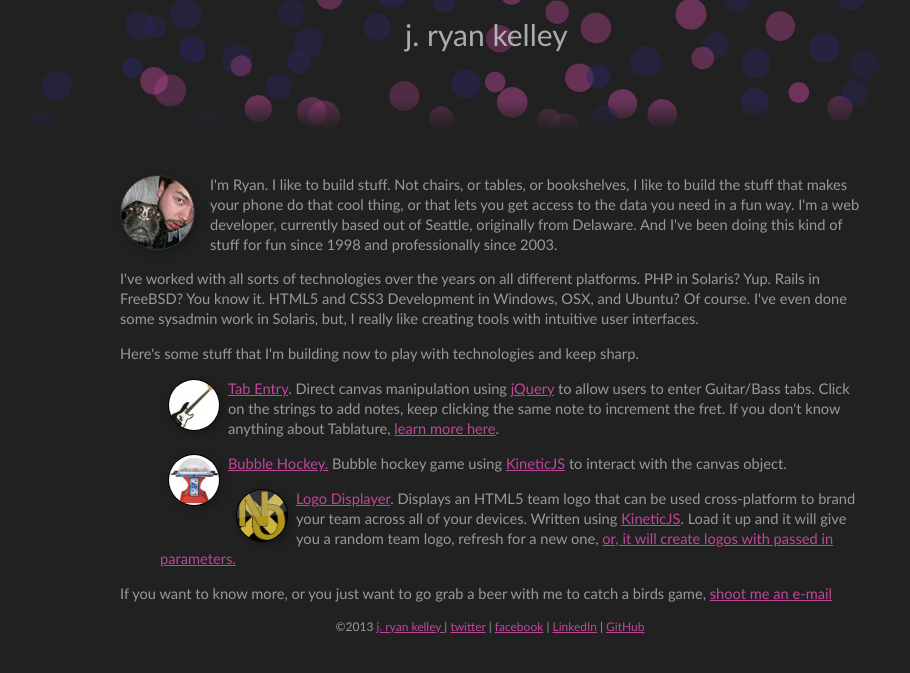
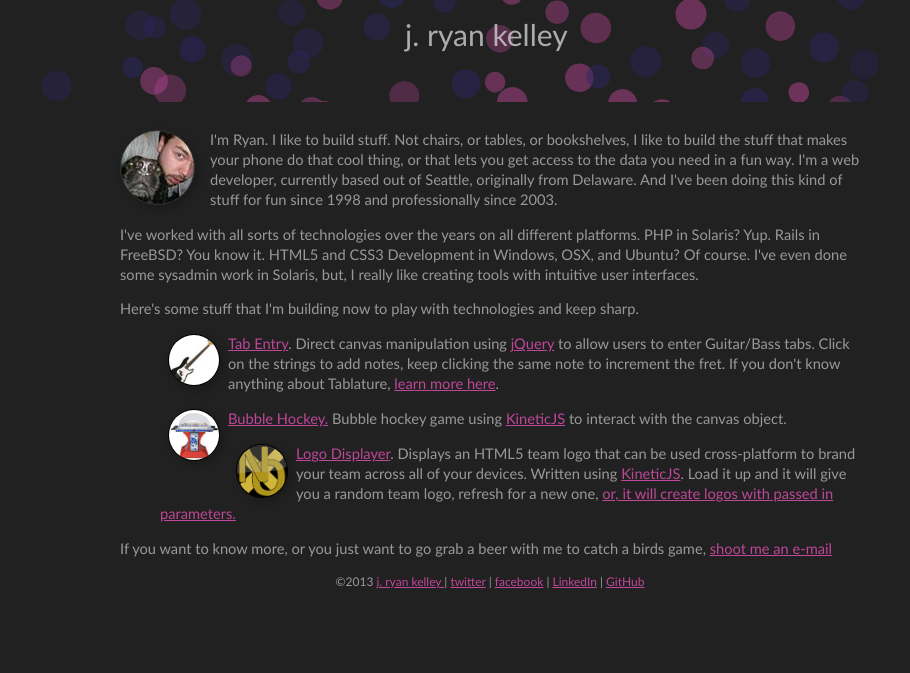
Before and after one commit to arcele/jryky, a PHP site: page / in a window 1280 px wide. Shown: the top 673 px of the page, without its empty margins (150-1060 px from the left). Run offline with PHP 8.4, Linux system fonts and the light colour scheme; a stand-in replaces the project's code that opens the database connection.

Commit message:
Removing cover div, shrinking header

```diff
--- a/css/jryky.css
+++ b/css/jryky.css
@@ -8,21 +8,13 @@ body {
 	margin: -8px -8px 0 -8px;
 	z-index:3;
 	background:white;
-	height:170px;
+	height:110px;
 	background-color: #212121;
 	position:fixed;
 	top:0;
 	width:100%;
+	overflow:hidden;
 }
-
-#cover {
-	height:60px;
-	width:100%;
-	background: -webkit-linear-gradient(top, rgba(125,185,232,0) 0%, rgba(33,33,33,1) 50%);
-	z-index:4;
-	position:fixed;
-}
-
 
 #bio {
 	width: 100%;
@@ -36,9 +28,7 @@ body {
 	font-size:11pt;
 	width:780px;
 	margin:auto;
-	top: 140px;
-	margin-top:100px;
-	padding-top:60px;
+	margin-top:130px;
 	color:#999;
 	z-index:2;
 }
--- a/index.php
+++ b/index.php
@@ -16,8 +16,6 @@
 	include_once('util/analytics.php');
 ?>
     <div id="header"></div>
-    <div id="cover"></div>
-
     <div id="content">
       <section class="blurb">
 	<div class="profile_pic"></div>
```
